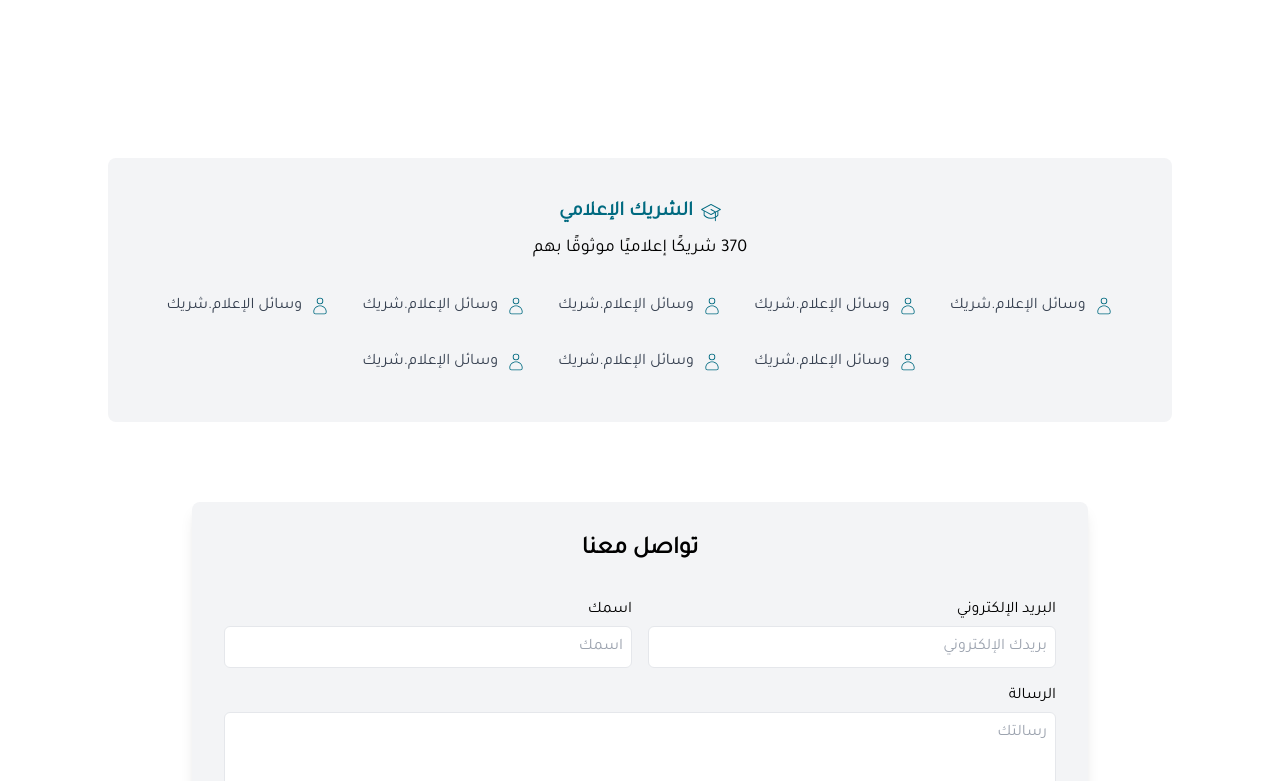
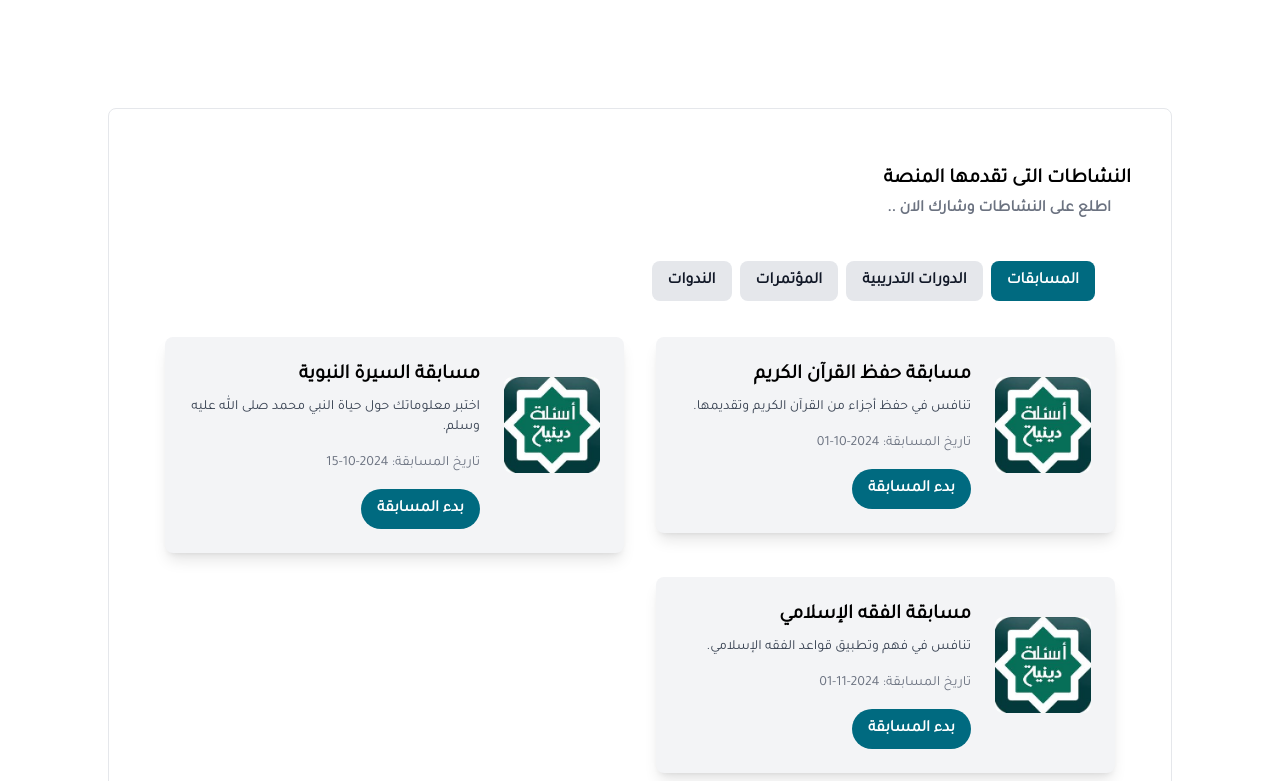
Before and after one commit to eTravel-Ly/COTHQ-website, a React (Create React App) app: page / in a window 1280 px wide. Shown: the part 1759-2540 px from the top of the page. Built offline with nearby package versions, Linux system fonts and the light colour scheme; no server answers.

Commit message:
PartnerSection

```diff
--- a/src/component/PartnerSection.js
+++ b/src/component/PartnerSection.js
@@ -1,58 +1,77 @@
-// src/components/PartnerSection.jsx
-
-import React from 'react';
-import { CiUser } from "react-icons/ci";
-import { PiGraduationCapLight } from 'react-icons/pi'; // Ensure this is the correct import for the icon
+import React, { useState } from 'react';
+import AllContests from "../component/AllContests";
+import TrainingCourses from "../component/TrainingCourses";
+import SeminarsAll from "../component/SeminarsAll";
+import ConferencesAll from "../component/ConferencesAll";
 
 const PartnerSection = () => {
-  const partners = [
-    { icon: <CiUser />, name: "وسائل الإعلام.شريك" },
-    { icon: <CiUser />, name: "وسائل الإعلام.شريك" },
-    { icon: <CiUser />, name: "وسائل الإعلام.شريك" },
-    { icon: <CiUser />, name: "وسائل الإعلام.شريك" },
-    { icon: <CiUser />, name: "وسائل الإعلام.شريك" },
-    { icon: <CiUser />, name: "وسائل الإعلام.شريك" },
-    { icon: <CiUser />, name: "وسائل الإعلام.شريك" },
-    { icon: <CiUser />, name: "وسائل الإعلام.شريك" },
-  ];
+  const [selectedSection, setSelectedSection] = useState("allContests");
+  const showMyContests = () => setSelectedSection("allContests");
+  const showMyTrainingCourses = () => setSelectedSection("TrainingCourses");
+  const showSeminars = () => setSelectedSection("allSeminars");
+  const showConferences = () => setSelectedSection("allConferences");
 
   return (
     <section
-      className="bg-gray-100 py-10 px-6 rounded-lg"
+      className="bg-gray-10 py-10 px-6 rounded-lg border border-gray-200"
       style={{
-        marginTop: '200px',
-        width: '95%'
+        marginTop: '150px',
+        width: '95%',
+        height: '900px', // تحديد ارتفاع معين
+        overflowY: 'auto' // تفعيل التمرير العمودي
       }}
     >
-      <div className="text-center mb-6 top-10">
-        <div className="flex items-center justify-center mb-2">
-          <h2
-            className="text-xl font-bold mr-2 text-custom-orange "
-            style={{ fontFamily: 'Tajwal, sans-serif', direction: 'rtl' }}
+      <div
+        className="p-4"
+        style={{
+          fontFamily: "Tajwal, sans-serif",
+          direction: "rtl",
+          textAlign: "right",
+        }}
+      >
+        <h1 className="text-xl font-bold mb-1">النشاطات التى تقدمها المنصة</h1>
+        <h4 className="text-l font-bold text-gray-500 mr-5">اطلع على النشاطات وشارك الان ..  </h4>
+        <div className="flex mt-10 mr-8">
+          <button
+            className={`flex items-center mx-1 px-4 py-2 bg-blue rounded-lg text-l font-bold text-gray-900 hover:bg-custom-orange hover:text-white focus:outline-none ${
+              selectedSection === "allContests" ? "bg-custom-orange text-white" : "bg-gray-200"
+            }`}
+            onClick={showMyContests}
           >
-            الشريك الإعلامي
-          </h2>
-          <PiGraduationCapLight className="text-xl text-custom-orange" />
+            المسابقات
+          </button>
+          <button
+            className={`flex items-center mx-1 px-4 py-2 bg-blue rounded-lg text-l font-bold text-gray-900 hover:bg-custom-orange hover:text-white focus:outline-none ${
+              selectedSection === "TrainingCourses" ? "bg-custom-orange text-white" : "bg-gray-200"
+            }`}
+            onClick={showMyTrainingCourses}
+          >
+            الدورات التدريبية
+          </button>
+          <button
+            className={`flex items-center mx-1 px-4 py-2 bg-blue rounded-lg text-l font-bold text-gray-900 hover:bg-custom-orange hover:text-white focus:outline-none ${
+              selectedSection === "allConferences" ? "bg-custom-orange" : "bg-gray-200"
+            }`}
+            onClick={showConferences}
+          >
+            المؤتمرات
+          </button>
+          <button
+            className={`flex items-center mx-1 px-4 py-2 bg-blue rounded-lg text-l font-bold text-gray-900 hover:bg-custom-orange hover:text-white focus:outline-none ${
+              selectedSection === "allSeminars" ? "bg-custom-orange" : "bg-gray-200"
+            }`}
+            onClick={showSeminars}
+          >
+            الندوات
+          </button>
         </div>
-        <p
-          className="text-lg"
-          style={{ fontFamily: 'Tajwal, sans-serif', direction: 'rtl' }}
-        >
-          370 شريكًا إعلاميًا موثوقًا بهم
-        </p>
-      </div>
-      <div className="flex flex-wrap justify-center gap-4">
-        {partners.map((partner, index) => (
-          <div
-            key={index}
-            className="flex items-center gap-2 text-gray-700 p-2 "
-          >
-            <span  style={{ fontFamily: 'Tajwal, sans-serif', direction: 'rtl' }}>
-              {partner.name}
-            </span>
-            <span className="text-xl text-custom-orange">{partner.icon}</span>
-          </div>
-        ))}
+        {/* محتوى القسم */}
+        <div style={{ marginTop: '20px' }}>
+          {selectedSection === "allContests" && <AllContests />}
+          {selectedSection === "TrainingCourses" && <TrainingCourses />}
+          {selectedSection === "allSeminars" && <SeminarsAll />}
+          {selectedSection === "allConferences" && <ConferencesAll />}
+        </div>
       </div>
     </section>
   );
--- a/src/component/PromoSection.js
+++ b/src/component/PromoSection.js
@@ -7,7 +7,7 @@ import { useNavigate } from 'react-router-dom';
 const PromoSection = () => {
   const navigate = useNavigate();
   const handleAllactivity = () => {
-    navigate('/Allactivity');
+    navigate('/Login');
   };
   return (
     <section
```
